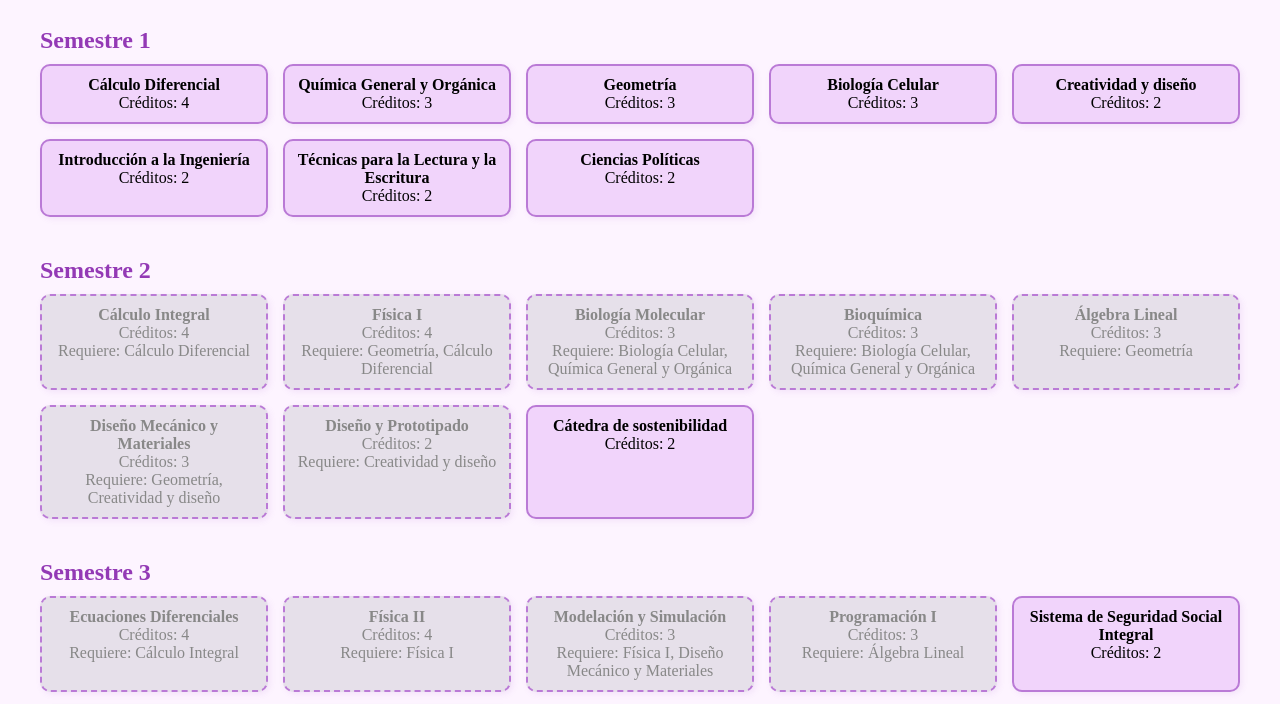
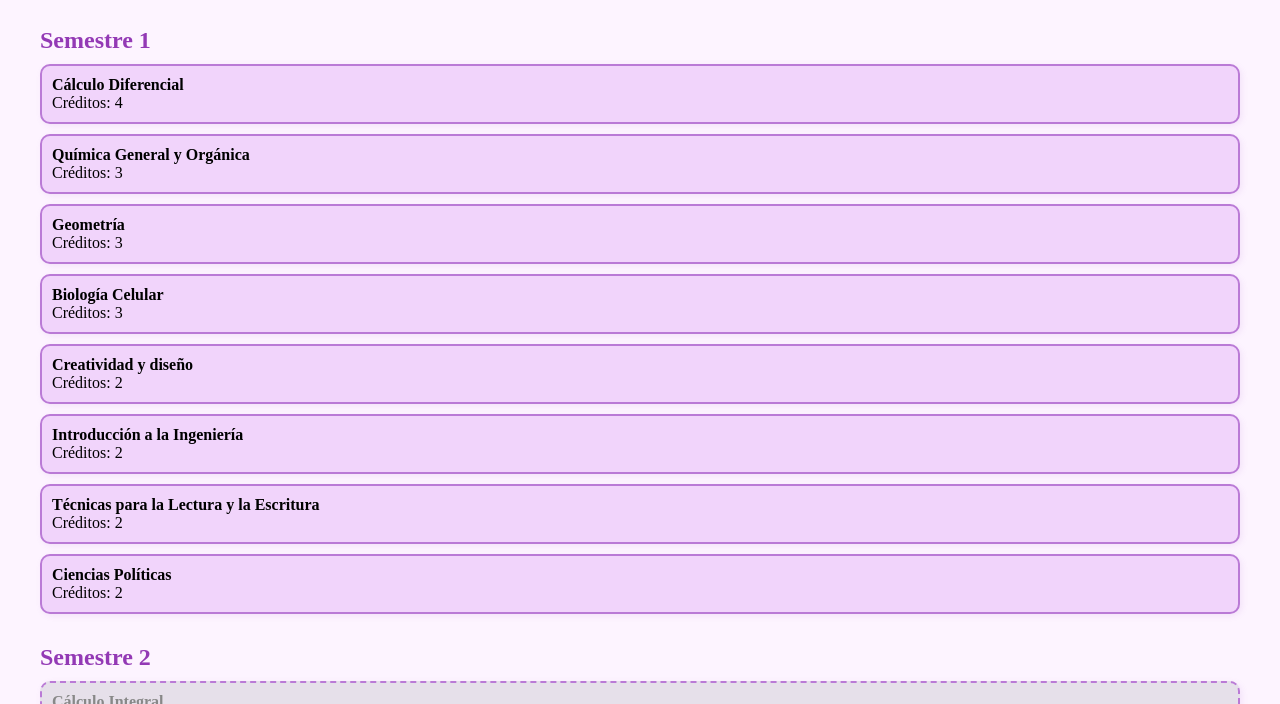
Before and after one commit to Chame29/Ing.Biomedica-, a plain HTML site: page index.html in a window 1280 px wide. Shown: the part 81-785 px from the top of the page. Drawn offline with Linux system fonts and the light colour scheme.

Commit message:
Update styles.css

```diff
--- a/styles.css
+++ b/styles.css
@@ -23,12 +23,12 @@ h1 {
   padding-left: 20px;
 }
 
-/* Contenedor por semestre */
+/* Contenedor por semestre en columna */
 .malla {
-  display: grid;
-  grid-template-columns: repeat(auto-fit, minmax(220px, 1fr));
-  gap: 15px;
-  margin-bottom: 40px;
+  display: flex;
+  flex-direction: column;
+  gap: 10px;
+  margin-bottom: 30px;
   padding: 0 20px;
 }
 
@@ -41,11 +41,12 @@ h1 {
   cursor: pointer;
   transition: transform 0.2s, background 0.2s, box-shadow 0.2s;
   box-shadow: 2px 2px 6px rgba(160, 80, 200, 0.1);
+  text-align: left;
 }
 
 /* Hover (al pasar el cursor) */
 .materia:hover {
-  transform: scale(1.04);
+  transform: scale(1.02);
   background: #e6b8f0;
 }
 
@@ -57,9 +58,9 @@ h1 {
   cursor: not-allowed;
 }
 
-/* Estado: aprobada (nuevo color) */
+/* Estado: aprobada (nuevo color solicitado) */
 .approved {
-  background: #d9c3e3;
+  background: #dfc5eb;
   border-color: #ba7ad6;
   color: #4a2d5d;
 }
```
